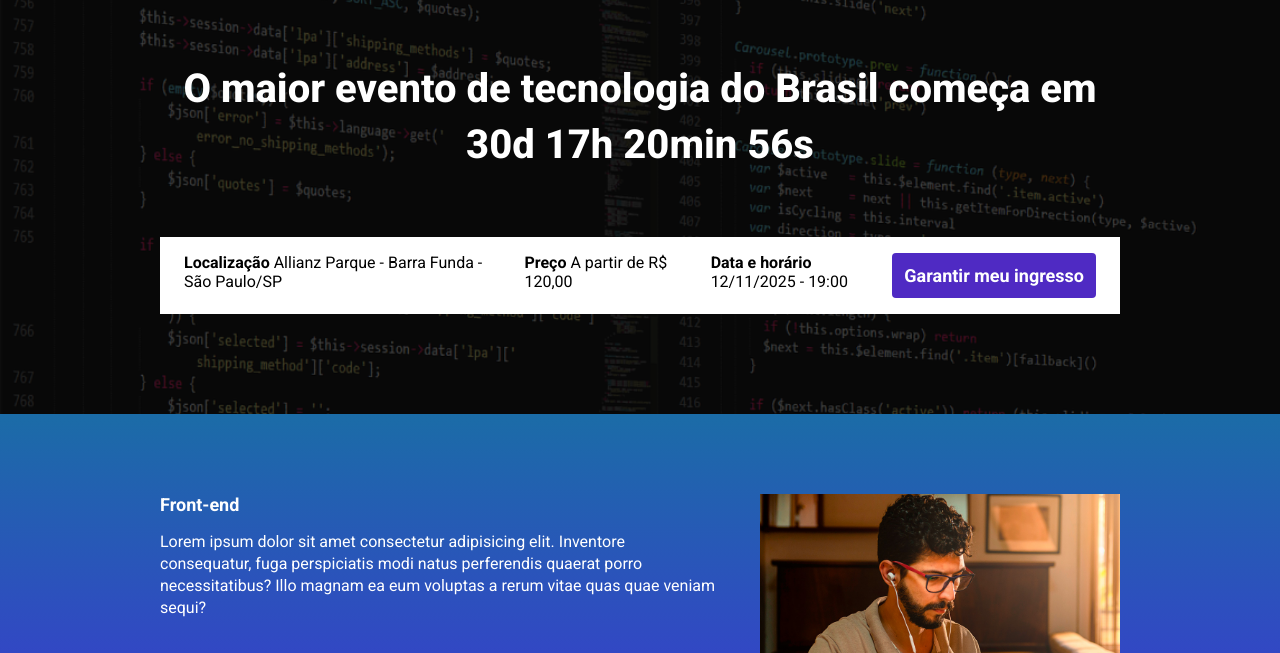
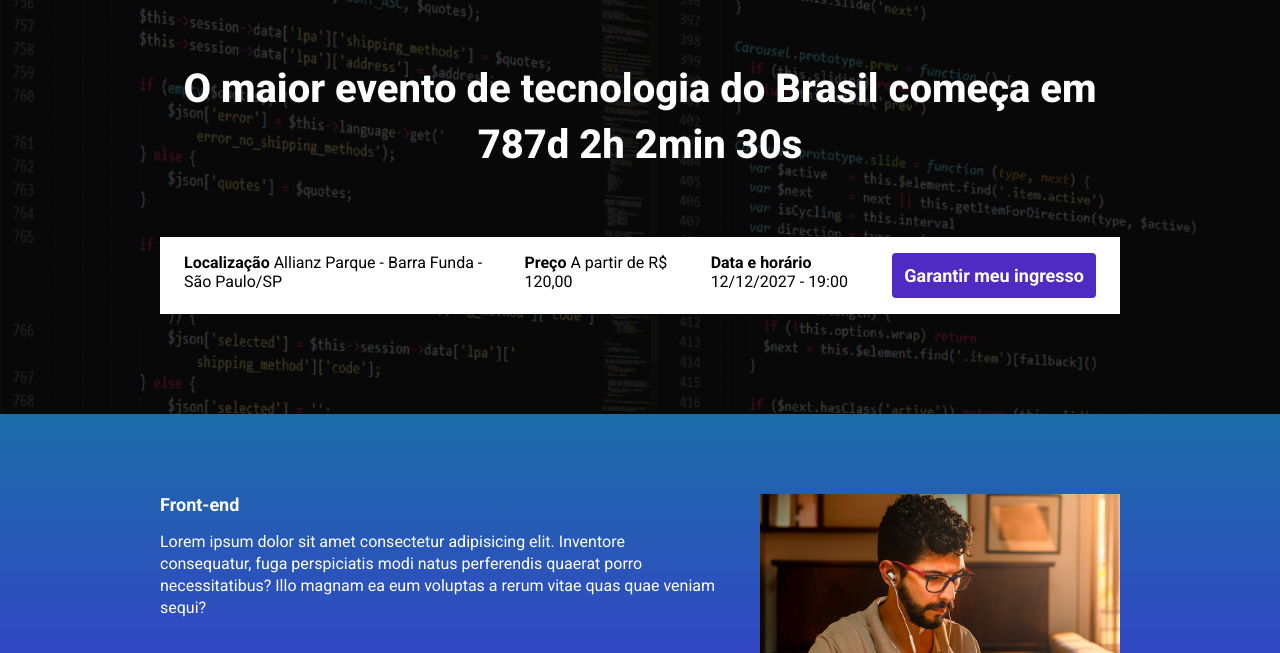
Before and after one commit to JoelRiquelmy/ebac_talks, a website built with Parcel: page src/index.html in a window 1280 px wide. Shown: the part 147-800 px from the top of the page. Built offline with nearby package versions, Linux system fonts and the light colour scheme.

Commit message:
criando a contagem regressiva

```diff
--- a/package.json
+++ b/package.json
@@ -3,6 +3,7 @@
   "version": "1.0.0",
   "description": "",
   "scripts": {
+    "build": "parcel build src/index.html",
     "dev": "parcel src/index.html src/styles/main.scss src/scripts/main.js",
     "test": "echo \"Error: no test specified\" && exit 1"
   },
--- a/src/index.html
+++ b/src/index.html
@@ -18,7 +18,7 @@
             <img class="hero__logo" src="images/ebac_logo.svg" alt="EBAC">
             <P class="hero__text">
                 O maior evento de tecnologia do Brasil começa em
-                30d 17h 20min 56s
+                <span id="countdown"></span>
             </P>
             <div class="infos-bar">
                 <ul class="infos-bar__infos">
@@ -32,7 +32,7 @@
                     </li>
                     <li class="infos-bar__info__item">
                         <b>Data e horário</b>
-                        12/11/2025 - 19:00
+                        12/12/2027 - 19:00
                     </li>
                 </ul>
                 <a href="#" class="button button--primary">Garantir meu ingresso</a>
--- a/src/scripts/main.js
+++ b/src/scripts/main.js
@@ -1 +1,25 @@
 AOS.init();
+
+const eventDate = new Date("2027-12-12T19:00:00");
+const timestampEvent = eventDate.getTime();
+
+const countTime = setInterval(function() {
+    const now = new Date();
+    const timestampNow = now.getTime();
+
+    const timeLeft = timestampEvent - timestampNow;
+
+    const daysTimeLeft = Math.floor(timeLeft / (1000 * 60 * 60 * 24));
+    const hoursTimeLeft = Math.floor((timeLeft % (1000 * 60 * 60 * 24)) / (1000 * 60 * 60));
+    const minutesTimeLeft = Math.floor((timeLeft % (1000 * 60 * 60)) / (1000 * 60));
+    const secondsTimeLeft = Math.floor((timeLeft % (1000 * 60)) / 1000);
+
+    const countdownElement = document.getElementById("countdown");
+    countdownElement.innerHTML = `${daysTimeLeft}d ${hoursTimeLeft}h ${minutesTimeLeft}min ${secondsTimeLeft}s`;
+
+    if (timeLeft < 0) {
+        clearInterval(countTime);
+        countdownElement.innerHTML = "O evento começou!";
+    }
+
+}, 1000);
```
